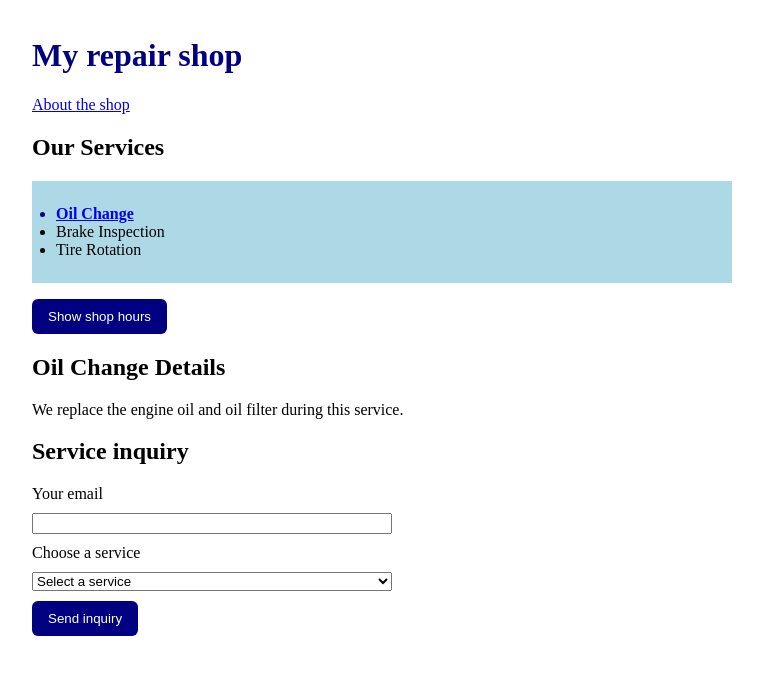
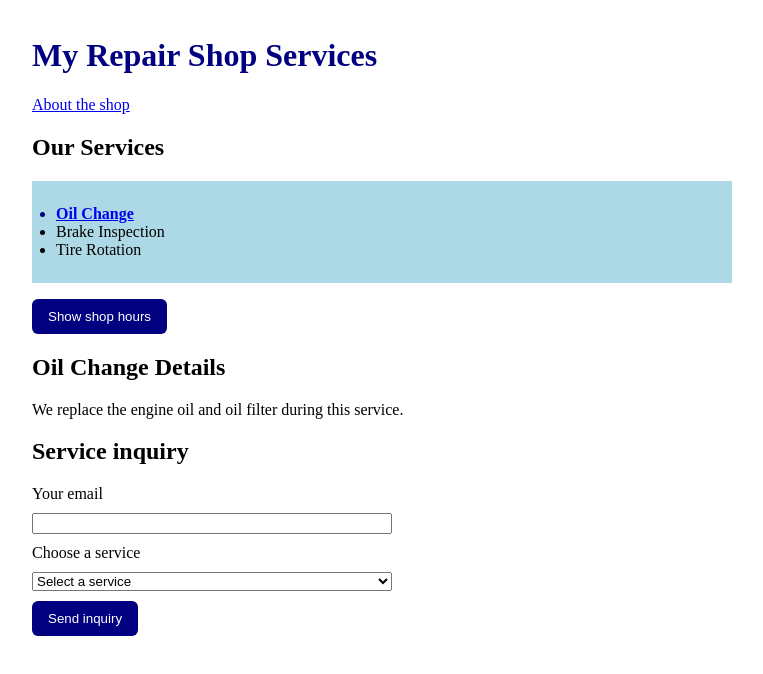
Before and after one commit to julianalmadin/my-first-website, a plain HTML site: page index.html in a window 1280 px wide. Shown: the whole page, without its empty margins (258-1021 px from the left). Drawn offline with Linux system fonts and the light colour scheme.

Commit message:
Update shop heading

```diff
--- a/index.html
+++ b/index.html
@@ -8,7 +8,7 @@
 <link rel="stylesheet" href="style.css">
 </head>
 <body>
-    <h1>My repair shop</h1>
+    <h1>My Repair Shop Services</h1>
     <a href="about.html">About the shop</a>
     <h2>Our Services</h2>
 <ul>
```
